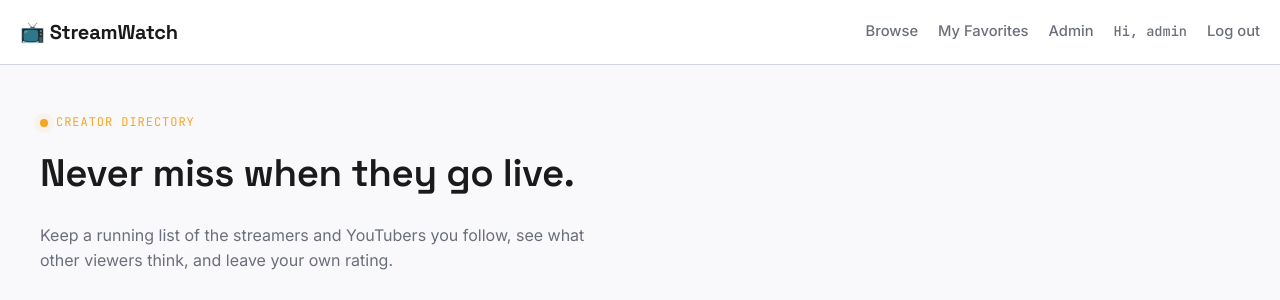
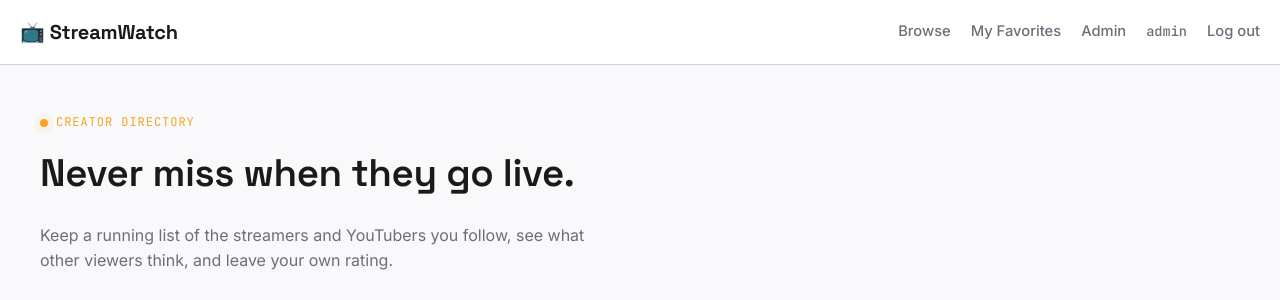
Before and after one commit to Dudu2406/WebDev-Finals, a PHP site: page /index.php in a window 1280 px wide. Shown: the top 300 px of the page. Run offline with PHP 8.4, Linux system fonts and the light colour scheme; a user stored in the database is signed in; data comes from the database, SQL or seed files in the repository; data that the repository does not hold is empty.

Commit message:
Update header.php

```diff
--- a/streamwatch/includes/header.php
+++ b/streamwatch/includes/header.php
@@ -26,7 +26,7 @@ $page_title = $page_title ?? 'StreamWatch';
                 <?php if (is_admin()): ?>
                     <a href="<?= isset($in_subdir) ? '' : 'admin/' ?>index.php">Admin</a>
                 <?php endif; ?>
-                <span class="nav-user">Hi, <?= h($_SESSION['username']) ?></span>
+                <span class="nav-user"><?= h($_SESSION['username']) ?></span>
                 <a href="<?= isset($in_subdir) ? '../' : '' ?>logout.php">Log out</a>
             <?php else: ?>
                 <a href="<?= isset($in_subdir) ? '../' : '' ?>login.php">Log in</a>
```
